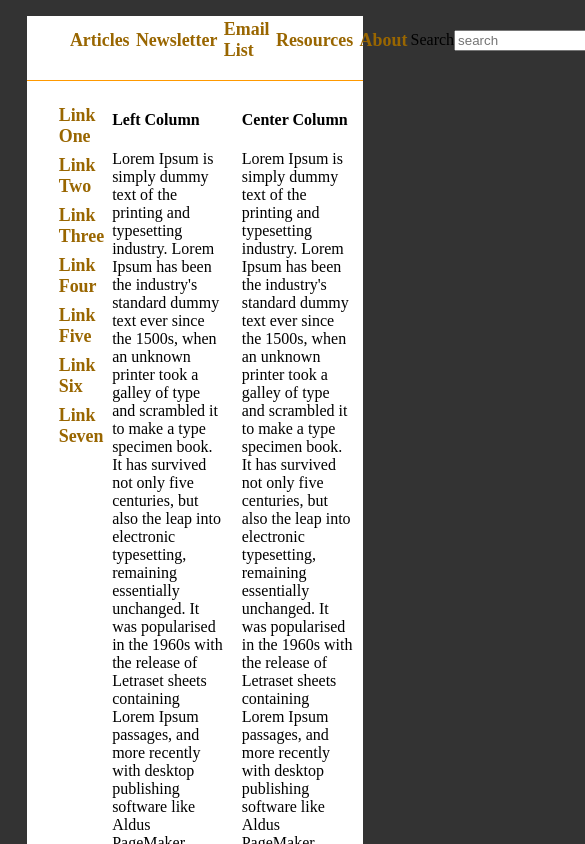
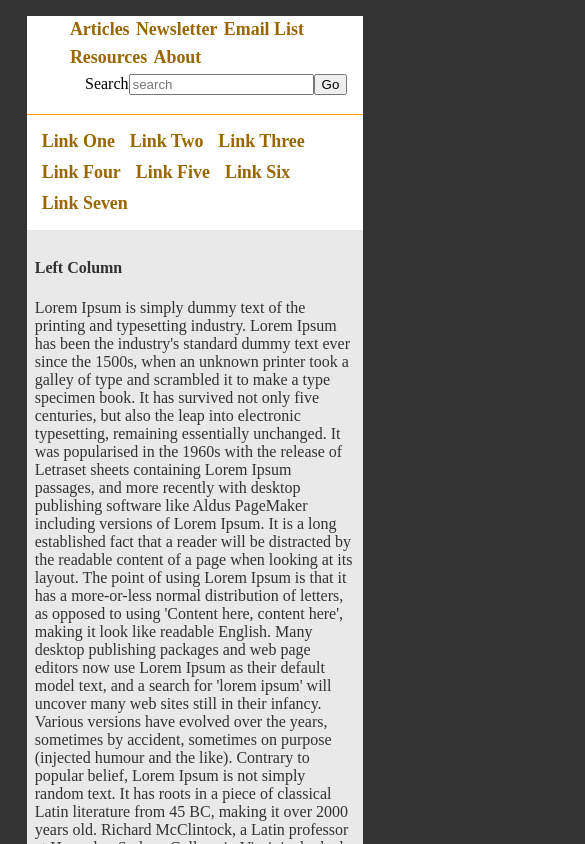
Before and after one commit to cjmaio/uwmsois-web, a plain HTML site: page infost320x/assignment12/index.html in a window 390 px wide. Shown: the top 844 px of the page, 585 px wide, since content can reach past the window. Drawn offline with Linux system fonts and the light colour scheme.

Commit message:
[INFOST-320X] Finish assignment 12

```diff
--- a/infost320x/assignment12/style.css
+++ b/infost320x/assignment12/style.css
@@ -52,6 +52,8 @@ nav ul {
 	display: -webkit-flex;
 	display: -ms-flexbox;
 	display: flex;
+	flex-wrap: wrap;
+	word-break: break-all;
 }
 nav li {
 	margin:.2em;
@@ -115,22 +117,28 @@ aside{
    main content columns
 -----------------------------------------------------*/
 .left{
-	-webkit-flex:2;
-	 -ms-flex:2;
-	 flex:2;
+	-webkit-flex:1;
+	 -ms-flex:1;
+	 flex:1;
 	 padding:.5em;
+	 background-color: rgb(233, 233, 233);
+	 color: rgb(50, 50, 50);
 }
 .center{
-	-webkit-flex:2;
-	 -ms-flex:2;
-	 flex:2;
+	-webkit-flex:1;
+	 -ms-flex:1;
+	 flex:1;
 	 padding:.5em;
+	 background-color: rgb(201, 201, 201);
+	 color: rgb(75, 75, 75);
 }
 .right{
 	-webkit-flex:1;
 	 -ms-flex:1;
 	 flex:1;
 	 padding:.5em;
+	 background-color: rgb(66, 66, 66);
+	 color: rgb(214, 214, 214);
 }
 /* --------------------------------------------------
    footer
@@ -141,10 +149,34 @@ footer{
 	display: flex;
 	-webkit-justify-content:flex-end;
 	-ms-flex-pack: justify;
-	justify-content:flex-end;
+	justify-content: center;
 }
 .footer_info{
 	padding:.3em;
 	font-size:1.1em;
 }
-/* add media query for displays under 700 pixels in width */
+
+@media (max-width: 700px) {
+	#main_content {
+		flex-flow: column;
+	}
+
+	.links {
+		display: flex;
+		flex-wrap: wrap;
+
+		padding-left: 15px;
+		padding-right: 15px;
+		column-gap: 15px;
+		row-gap: 10px
+
+	}
+	.links li {
+		margin: 0;
+	}
+	footer {
+		flex-direction: row;
+		flex-flow: row;
+		flex-wrap: wrap;
+	}
+}
```
